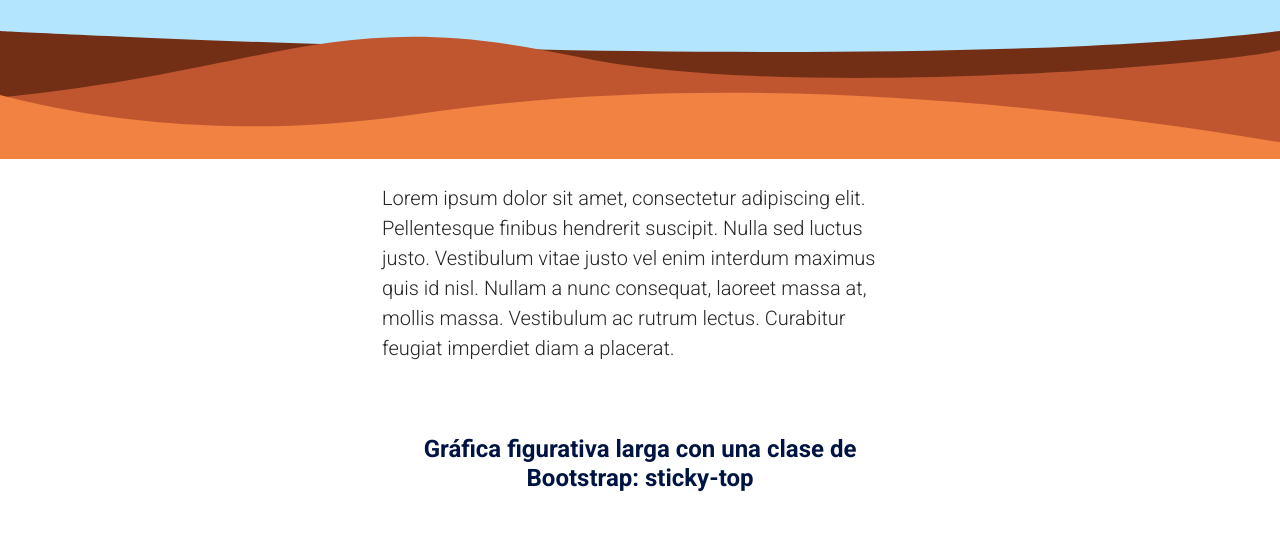
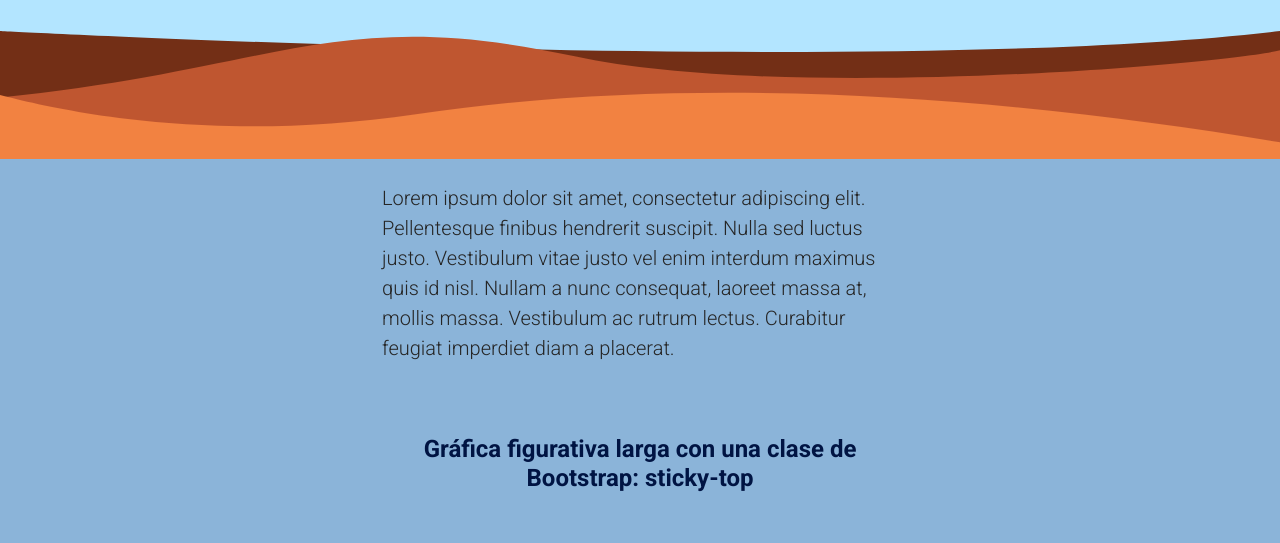
Before and after one commit to Palomanapo/clase_8, a plain HTML site: page index.html in a window 1280 px wide. Shown: the part 257-800 px from the top of the page. Drawn offline with nearby package versions, Linux system fonts and the light colour scheme.

Commit message:
Update style.css

```diff
--- a/style.css
+++ b/style.css
@@ -1,7 +1,7 @@
 :root {
     --bs-font-sans-serif: "Roboto", sans-serif;
     --bs-body-color: #262626;
-    --bs-body-bg: ##8BB4D9;
+    --bs-body-bg: #8BB4D9;
     --bs-primary: #001443;
     --bs-primary-rgb: 0, 20, 67;
     --bs-body-font-weight: 300;
```
